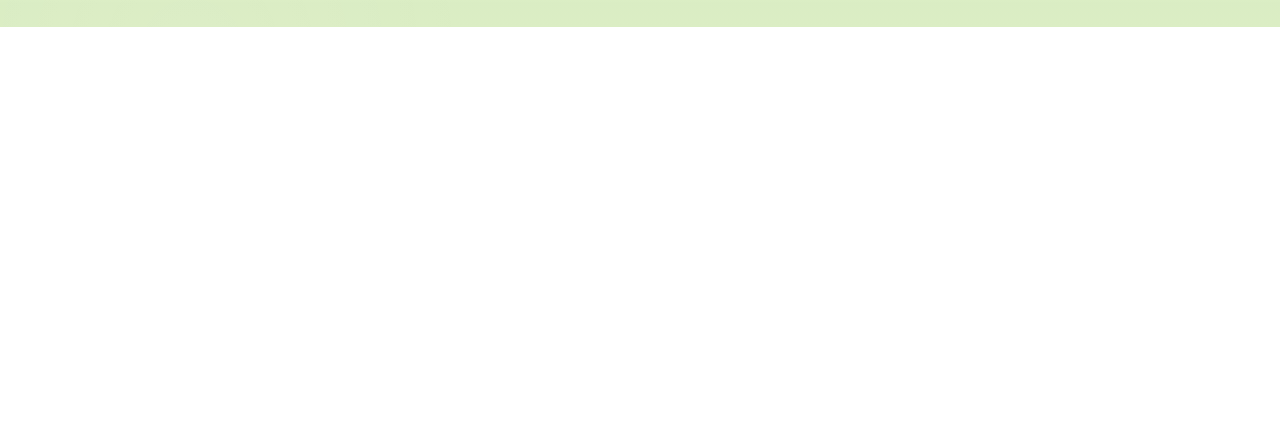
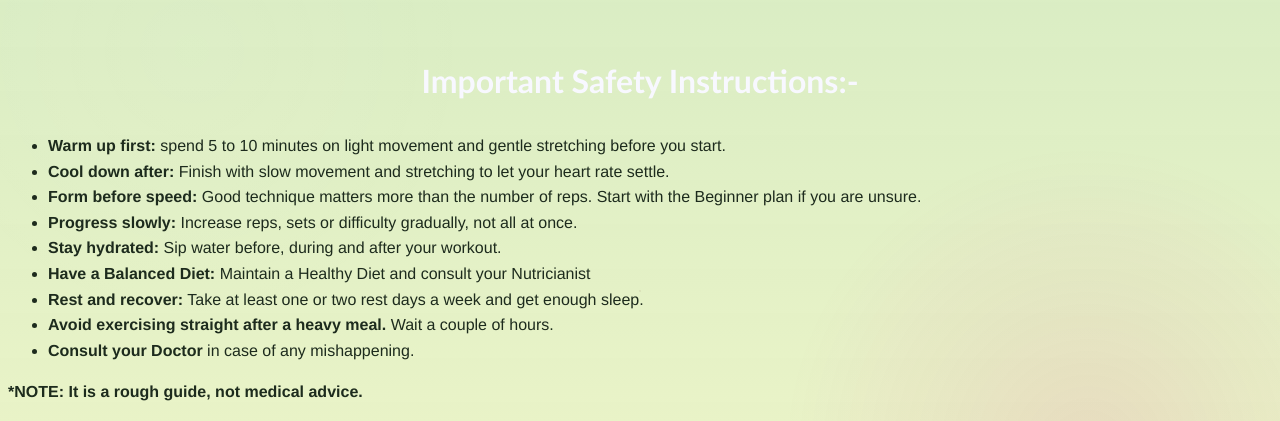
Before and after one commit to trishagarg22/FitStreak, a plain HTML site: page workout.html in a window 1280 px wide. Shown: the part 909-1330 px from the top of the page. Before the commit the page ends 936 px from the top, so only its background shows below. Drawn offline with Linux system fonts and the light colour scheme.

Commit message:
Update workout.html

```diff
--- a/workout.html
+++ b/workout.html
@@ -4,13 +4,13 @@
     <meta charset="UTF-8">
     <meta name="viewport" content="width=device-width, initial-scale=1.0">
     <title>FitStreak | Workouts</title>
-    <link rel="shortcut icon" href="logo.png" type="image/x-icon">
+    <link rel="shortcut icon" href="logo.png" type="image/png">
     <link rel="stylesheet" href="style.css">
 </head>
 <body class="workout">
     <header class="fit">
         <a href="index.html" class="logo">
-            <img src="logo.png" alt="logo" height="50px" width="50px">
+            <img src="logo.png" alt="Fitstreak logo" height="60" width="60">
             <span>FITSTREAK</span>
         </a>
         <nav>
@@ -48,6 +48,21 @@
         <h2 class="gallery-title">Exercise Guide</h2>
         <div class="gallery" id="gallery"></div>
     </main>
+    <section class="safeins">
+        <h2>Important Safety Instructions:-</h2>
+            <ul>
+                <li><strong>Warm up first:</strong> spend 5 to 10 minutes on light movement and gentle stretching before you start.</li>
+                <li><strong>Cool down after:</strong> Finish with slow movement and stretching to let your heart rate settle.</li>
+                <li><strong>Form before speed:</strong> Good technique matters more than the number of reps. Start with the Beginner plan if you are unsure.</li>
+                <li><strong>Progress slowly:</strong> Increase reps, sets or difficulty gradually, not all at once.</li>
+                <li><strong>Stay hydrated:</strong> Sip water before, during and after your workout.</li>
+                <li><strong>Have a Balanced Diet:</strong> Maintain a Healthy Diet and consult your Nutricianist</li>
+                <li><strong>Rest and recover:</strong> Take at least one or two rest days a week and get enough sleep.</li>
+                <li><strong>Avoid exercising straight after a heavy meal.</strong> Wait a couple of hours.</li>
+                <li><strong>Consult your Doctor</strong> in case of any mishappening. </li>
+            </ul>
+            <p class="note"><strong>*NOTE: It is a rough guide, not medical advice.</strong></p>
+    </section>
 
     <script src="workout.js"></script>
 </body>
```
